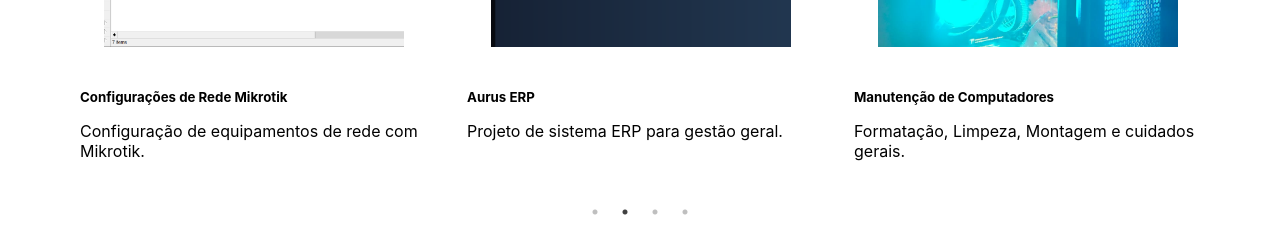
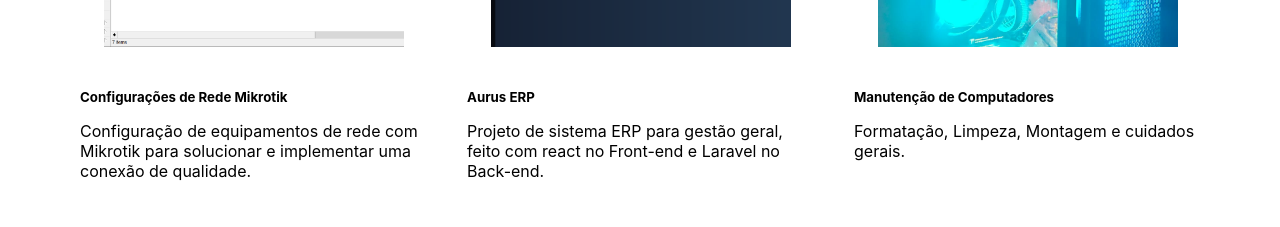
Before and after one commit to EricFNL1/Portifolio1, a React (Create React App) app: page / in a window 1280 px wide. Shown: the part 1240-1467 px from the top of the page. Built offline with nearby package versions, Linux system fonts and the light colour scheme.

Commit message:
Adicionado mais descrições

```diff
--- a/src/App.js
+++ b/src/App.js
@@ -217,21 +217,21 @@
               <img src="img/Projeto-Nexus.png" style={cardImageStyle} alt="Projeto Website Nexus" />
               <div style={cardBodyStyle}>
                 <h5 style={{ marginBottom: '15px' }}>Website Nexus</h5>
-                <p>Projeto de website para empresa de tecnologia.</p>
+                <p>Projeto de website para empresa de tecnologia feito com bootstrap e laravel.</p>
               </div>
             </div>
             <div className="card" style={cardStyle}>
               <img src="img/mikrotik.png" style={cardImageStyle} alt="Configurações Mikrotik" />
               <div style={cardBodyStyle}>
                 <h5 style={{ marginBottom: '15px' }}>Configurações de Rede Mikrotik</h5>
-                <p>Configuração de equipamentos de rede com Mikrotik.</p>
+                <p>Configuração de equipamentos de rede com Mikrotik para solucionar e implementar uma conexão de qualidade.</p>
               </div>
             </div>
             <div className="card" style={cardStyle}>
               <img src="img/Aurus-ERP.png" style={cardImageStyle} alt="AURUS ERP" />
               <div style={cardBodyStyle}>
                 <h5 style={{ marginBottom: '15px' }}>Aurus ERP</h5>
-                <p>Projeto de sistema ERP para gestão geral.</p>
+                <p>Projeto de sistema ERP para gestão geral, feito com react no Front-end e Laravel no Back-end.</p>
               </div>
             </div>
             <div className="card" style={cardStyle}>
```
